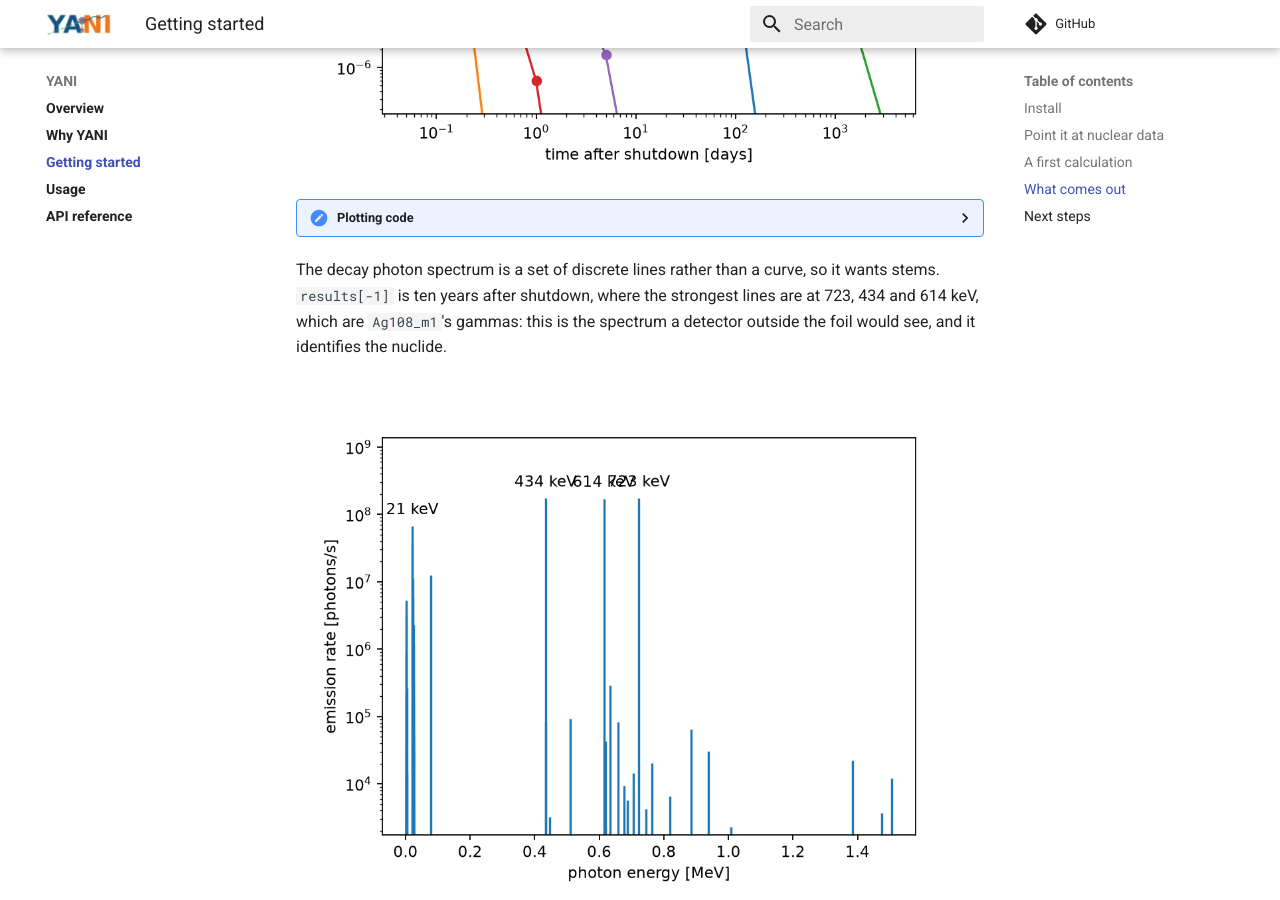
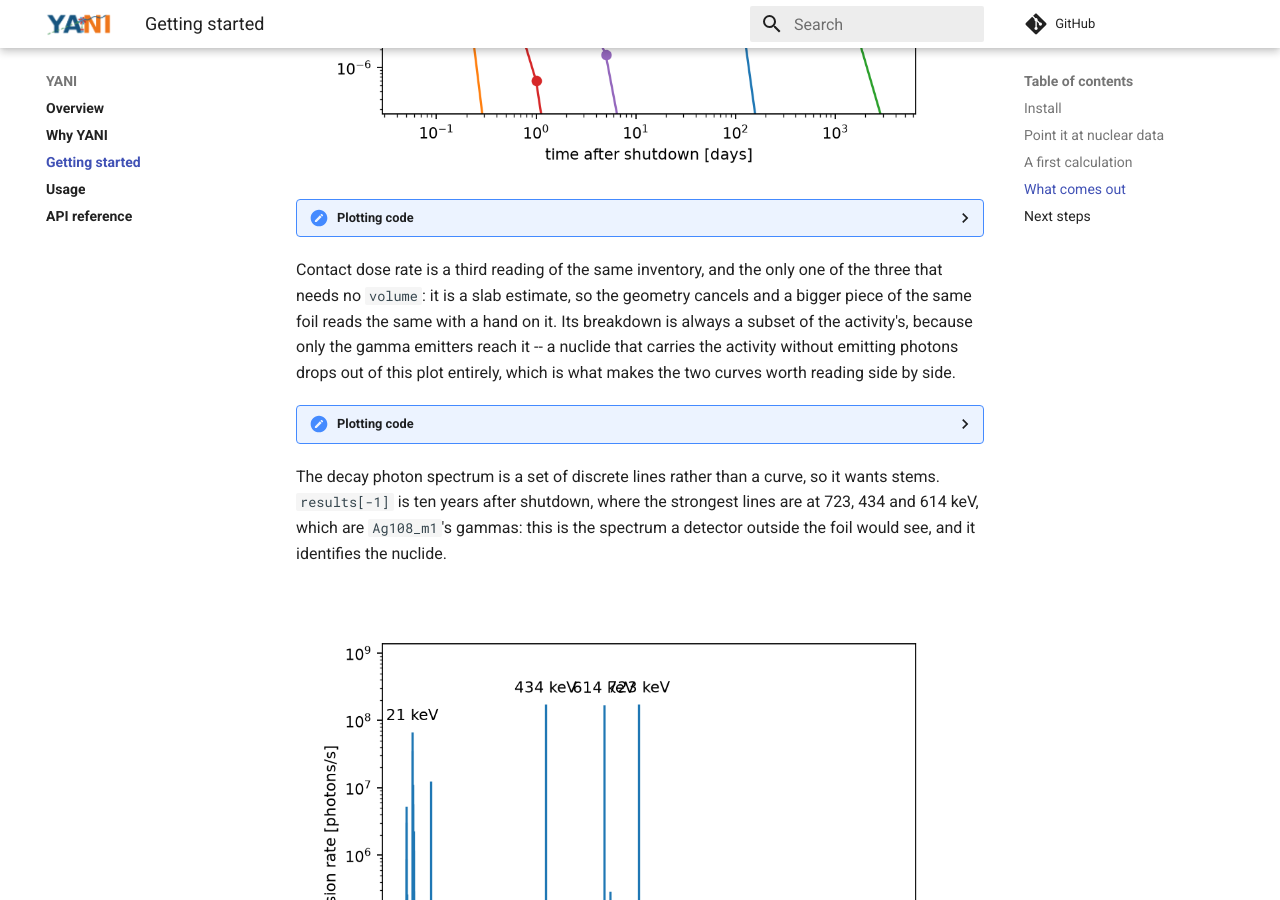
Before and after one commit to fusion-neutronics/yani, an MkDocs documentation site: the page built from docs/getting_started.md, in a window 1280 px wide and 900 px high, scrolled down 3795 px. Built offline with MkDocs 1.6.1 and Material for MkDocs 9.7.7, drawn with Linux system fonts in a browser that asks for light colours; comment, search, counter and statistics services are not loaded.

Commit message:
Add the contact dose to the worked example
The silver foil already plots activity and decay heat by nuclide; this reads
the same inventory a third way, with the plotting code that produces it.

Two things are worth saying about it that are not true of the other two, and
both are certain rather than particular to this foil: it needs no volume, since
the slab estimate cancels the geometry, and its breakdown is always a subset of
the activity's, because only the gamma emitters reach it. A nuclide can carry
the activity and be absent here.

No figure yet. The neighbouring plots are real solves against TENDL-2025, and
their prose names which nuclide overtakes which -- a claim that has to come from
the run rather than from the shape a dose curve usually has. Generating it needs
the TENDL cross sections for everything a silver chain reaches, which is a large
fetch; until someone runs it, this section carries the code and not a picture of
its output.

Co-Authored-By: Claude Opus 5 <noreply@anthropic.com>
Claude-Session: https://claude.ai/code/session_01Syp5ssu14gQCCqoN5zPWk1

````diff
--- a/docs/getting_started.md
+++ b/docs/getting_started.md
@@ -193,6 +193,47 @@ ax.legend()
 
 </details>
 
+Contact dose rate is a third reading of the same inventory, and the only one of
+the three that needs no `volume`: it is a slab estimate, so the geometry cancels
+and a bigger piece of the same foil reads the same with a hand on it. Its
+breakdown is always a subset of the activity's, because only the gamma emitters
+reach it -- a nuclide that carries the activity without emitting photons drops
+out of this plot entirely, which is what makes the two curves worth reading side
+by side.
+
+<details>
+<summary>Plotting code</summary>
+
+```python
+import matplotlib.pyplot as plt
+
+cooled = results[1:]                       # drop the irradiation step
+per_step = [m.contact_dose(by_nuclide=True) for m in cooled]
+
+# The five largest by peak value, everything else summed into "other".
+keys = {k for d in per_step for k in d}
+peak = {k: max(d.get(k, 0.0) for d in per_step) for k in keys}
+top = [k for k, _ in sorted(peak.items(), key=lambda kv: -kv[1])[:5]]
+
+fig, ax = plt.subplots()
+for name in top:
+    ax.plot(days, [d.get(name, 0.0) for d in per_step], marker="o", label=name)
+ax.plot(days, [sum(v for k, v in d.items() if k not in top) for d in per_step],
+        marker="o", color="grey", label="other")
+
+# The total is a line of its own here, since "can this be handled" is a question
+# about the sum rather than about which nuclide is responsible for it.
+ax.plot(days, [m.contact_dose() for m in cooled], color="black", label="total")
+
+ax.set_xscale("log"); ax.set_yscale("log")
+ax.set_ylim(max(peak.values()) / 1e6, max(peak.values()) * 4)
+ax.set_xlabel("time after shutdown [days]")
+ax.set_ylabel("contact dose rate [Gy/h]")
+ax.legend()
+```
+
+</details>
+
 The decay photon spectrum is a set of discrete lines rather than a curve, so it
 wants stems. `results[-1]` is ten years after shutdown, where the strongest
 lines are at 723, 434 and 614 keV, which are `Ag108_m1`'s gammas: this is the
````
